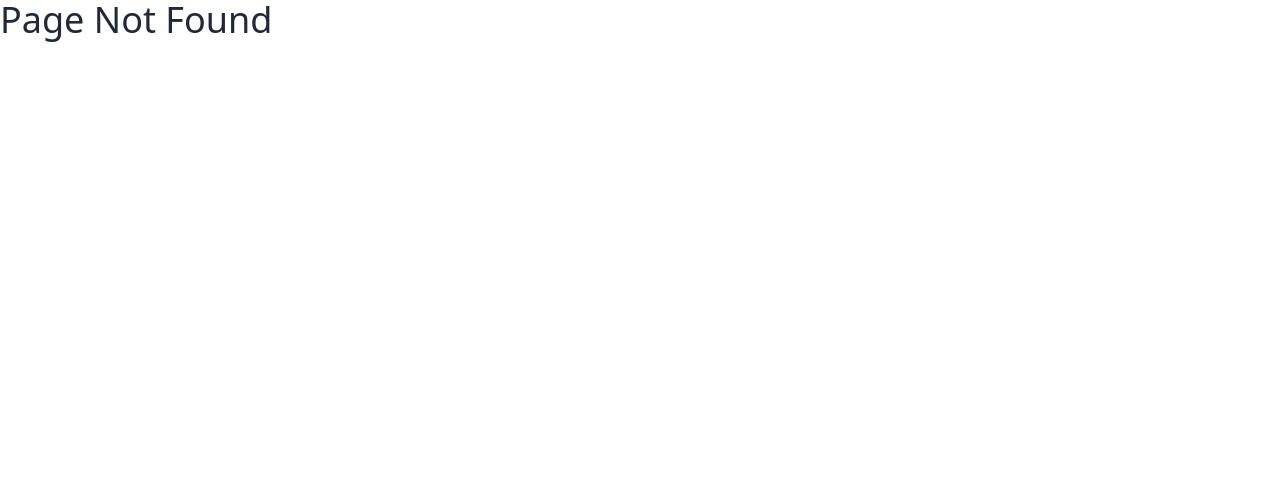
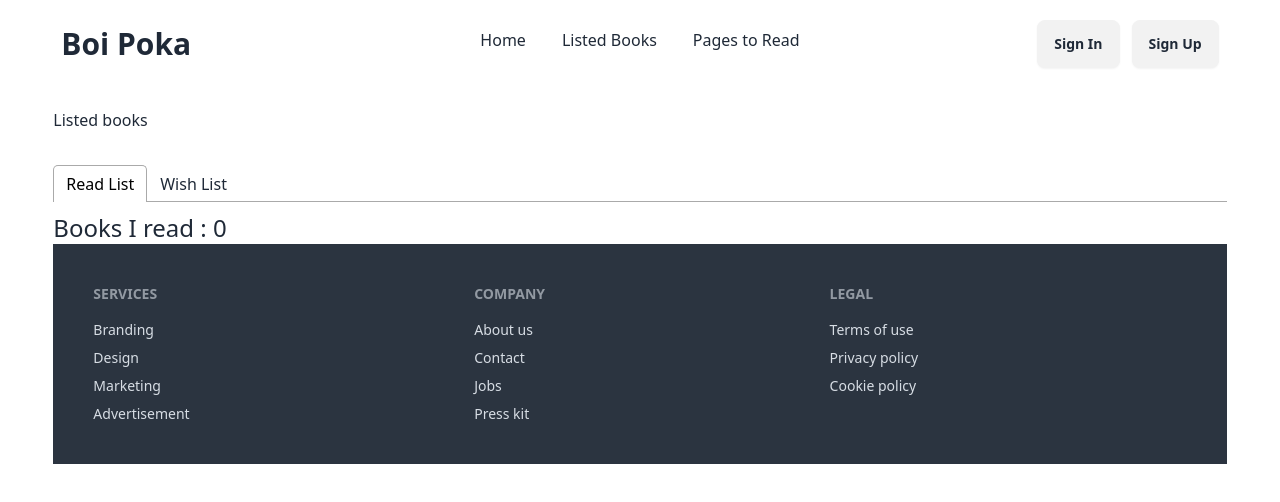
Before and after one commit to Tamiim-Iqbal/Boi-Poka, a React (Vite) app: page /listedBooks in a window 1280 px wide. Before the commit this address had no page. Shown: the top 502 px of the page. Built offline with nearby package versions, Linux system fonts and the light colour scheme.

Commit message:
Show Saved Books from Local Storage

```diff
--- a/package.json
+++ b/package.json
@@ -15,6 +15,7 @@
     "react": "^18.3.1",
     "react-dom": "^18.3.1",
     "react-router-dom": "^6.27.0",
+    "react-tabs": "^6.0.2",
     "sort-by": "^1.2.0"
   },
   "devDependencies": {
--- /dev/null
+++ b/src/Components/ListedBooks/ListedBooks.jsx
@@ -0,0 +1,50 @@
+import { Tab, Tabs, TabList, TabPanel } from 'react-tabs';
+import 'react-tabs/style/react-tabs.css';
+
+import React, { useEffect, useState } from 'react';
+import { useLoaderData } from 'react-router-dom';
+import { getStoredReadList } from '../Utilities/addToDB';
+import Book from '../Book/Book';
+
+const ListedBooks = () => {
+
+    const [readList, setReadList] = useState
+    ([])
+    const allBooks = useLoaderData();
+
+    useEffect(() => {
+        const storedReadList = getStoredReadList();
+        const storedReadListInt = storedReadList.map(id => parseInt(id));
+        // worst way
+        // console.log(storedReadList, allBooks)
+
+        const readBookList = allBooks.filter( book => storedReadListInt.includes(book.bookId))
+
+        setReadList(readBookList)
+    },[])
+
+    return (
+        <div>
+            <h3 className='my-8'>Listed books</h3>
+            <Tabs>
+                <TabList>
+                    <Tab>Read List</Tab>
+                    <Tab>Wish List</Tab>
+                </TabList>
+
+                <TabPanel>
+                    <h2 className='text-2xl'>Books I read : {readList.length}</h2>
+                    {
+                        readList.map(book => <Book key={book.bookId} book={book}></Book>)
+                    }
+                </TabPanel>
+
+                <TabPanel>
+                    <h2 className='text-2xl'>My Wishlist</h2>
+                </TabPanel>
+            </Tabs>
+        </div>
+    );
+};
+
+export default ListedBooks;
--- a/src/Components/NavBar/NavBar.jsx
+++ b/src/Components/NavBar/NavBar.jsx
@@ -3,8 +3,8 @@
 const NavBar = () => {
 
     const links = <>
-        <li><NavLink to="/">Home</NavLink></li>
-        <li><NavLink>Listed Books</NavLink></li>
+        <li className="mb-2"><NavLink to="/">Home</NavLink></li>
+        <li className="mb-2"><NavLink to="/listedBooks">Listed Books</NavLink></li>
         <li><NavLink>Pages to Read</NavLink></li>
 
 
--- a/src/Components/Utilities/addToDB.js
+++ b/src/Components/Utilities/addToDB.js
@@ -50,4 +50,4 @@
 }
 
 
-export {addToStoredReadList, addToWishList}
+export {addToStoredReadList, addToWishList, getStoredReadList}
--- a/src/main.jsx
+++ b/src/main.jsx
@@ -10,6 +10,7 @@
 import Home from './Components/Home/Home';
 import ErrorPage from './Components/ErrorPage/ErrorPage';
 import Details from './Components/Details/Details';
+import ListedBooks from './Components/ListedBooks/ListedBooks';
 
 const router = createBrowserRouter([
   {
@@ -24,8 +25,16 @@
       {
         path: 'books/:bookId',
         element: <Details></Details>,
+        //temporary way
         loader: () => fetch('/booksData.json')
       },
+      {
+        path: 'listedBooks',
+        element: <ListedBooks></ListedBooks>,
+        //temporary way
+        loader: () => fetch('/booksData.json')
+      },
+
       {
         path: 'dashboard',
         element: <Dashboard></Dashboard>
```
Also changed, not shown: 1 other file (tests, documents, lock files or other folders).
